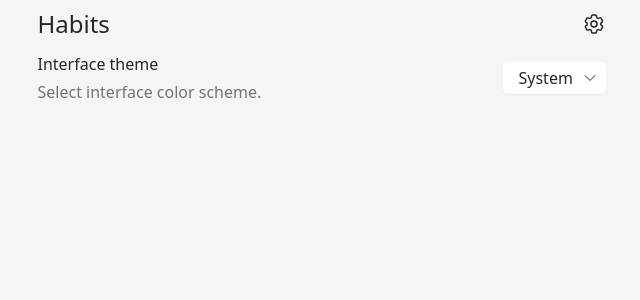
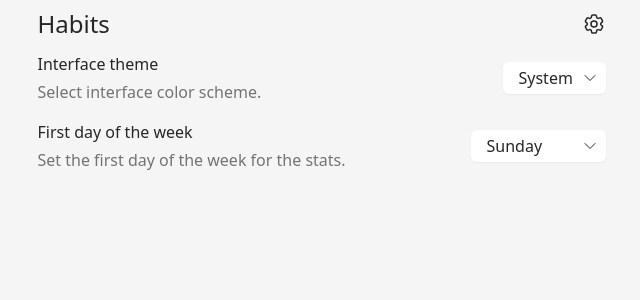
Before and after one commit to pajecawav/repeatable, a React (Vite) app: page /settings in a window 1280 px wide. Shown: the top 300 px of the page, without its empty margins (311-951 px from the left). Built offline with nearby package versions, Linux system fonts and the light colour scheme.

Commit message:
make first day of the week configurable

```diff
--- a/src/components/HabitHistoryCalendar/index.tsx
+++ b/src/components/HabitHistoryCalendar/index.tsx
@@ -1,5 +1,6 @@
 import { useMediaQuery } from "@/hooks/useMediaQuery";
 import { getDateKey } from "@/lib";
+import { settingsStore } from "@/stores/settingsStore";
 import { DateKey, Habit } from "@/types";
 import { cn } from "@/utils";
 import { ChevronLeftIcon, ChevronRightIcon } from "@heroicons/react/24/outline";
@@ -39,9 +40,14 @@ export const HabitHistoryCalendar = observer(
 				const endDate = dayjs().subtract(offset, "weeks");
 				const nowDateKey = getDateKey(new Date());
 
-				const startDate = endDate
+				let startDate = endDate
 					.startOf("week")
-					.subtract(totalWeeks - 1, "weeks");
+					.subtract(totalWeeks, "weeks")
+					.add(settingsStore.startOfWeek, "day");
+
+				if (endDate.diff(startDate, "weeks") >= totalWeeks) {
+					startDate = startDate.add(1, "weeks");
+				}
 
 				const weeks: number[][] = [];
 
@@ -84,7 +90,11 @@ export const HabitHistoryCalendar = observer(
 							<button onClick={shiftLeft}>
 								<ChevronLeftIcon className="w-6 sm:w-5" />
 							</button>
-							<button onClick={shiftRight}>
+							<button
+								className="disabled:text-neutral-300 dark:disabled:text-neutral-700"
+								onClick={shiftRight}
+								disabled={offset === 0}
+							>
 								<ChevronRightIcon className="w-6 sm:w-5" />
 							</button>
 						</div>
@@ -201,12 +211,18 @@ const MonthLabels = memo(function MonthLabels({
 	return <>{labels}</>;
 });
 
-const WeekDayLabels = memo(function WeekDayLabels({
+const WeekDayLabels = observer(function ({
 	totalWeeks,
 }: {
 	totalWeeks: number;
 }) {
-	const weekDays = ["Sun", "Mon", "Tue", "Wed", "Thu", "Fri", "Sat"];
+	let weekDays = ["Sun", "Mon", "Tue", "Wed", "Thu", "Fri", "Sat"];
+
+	const startIndex = settingsStore.startOfWeek;
+	weekDays = [
+		...weekDays.slice(startIndex),
+		...weekDays.slice(0, startIndex),
+	];
 
 	return (
 		<g
--- a/src/components/HabitProgressChart.tsx
+++ b/src/components/HabitProgressChart.tsx
@@ -1,3 +1,4 @@
+import { settingsStore } from "@/stores/settingsStore";
 import { Habit } from "@/types";
 import { formatValue } from "@/utils";
 import dayjs from "dayjs";
@@ -99,6 +100,7 @@ export const HabitProgressChart = observer(
 					if (today.isSame(date, "day")) {
 						result.day.value += data.value;
 					}
+					// TODO: doesn't respect `settings.startOfWeek`
 					if (today.isSame(date, "week")) {
 						result.week.value += data.value;
 					}
--- a/src/pages/settings.tsx
+++ b/src/pages/settings.tsx
@@ -1,4 +1,5 @@
 import { Select } from "@/components/Select";
+import { settingsStore, WeekDay } from "@/stores/settingsStore";
 import { Theme, themeStore } from "@/stores/themeStore";
 import { observer } from "mobx-react-lite";
 import { ReactNode } from "react";
@@ -21,7 +22,7 @@ function Description({ children }: { children: ReactNode }) {
 
 export const SettingsPage = observer(() => {
 	return (
-		<div className="mt-1">
+		<div className="mt-1 flex flex-col gap-4">
 			<Section>
 				<InfoContainer>
 					<Title>Interface theme</Title>
@@ -36,6 +37,29 @@ export const SettingsPage = observer(() => {
 					<option value="dark">Dark</option>
 				</Select>
 			</Section>
+
+			<Section>
+				<InfoContainer>
+					<Title>First day of the week</Title>
+					<Description>
+						Set the first day of the week for the stats.
+					</Description>
+				</InfoContainer>
+				<Select
+					onChange={e =>
+						settingsStore.setStartOfWeek(+e.target.value as WeekDay)
+					}
+					value={settingsStore.startOfWeek}
+				>
+					<option value="0">Sunday</option>
+					<option value="1">Monday</option>
+					<option value="2">Tuesday</option>
+					<option value="3">Wednesday</option>
+					<option value="4">Thursday</option>
+					<option value="5">Friday</option>
+					<option value="6">Saturday</option>
+				</Select>
+			</Section>
 		</div>
 	);
 });
--- /dev/null
+++ b/src/stores/settingsStore.ts
@@ -0,0 +1,47 @@
+import { autorun, makeAutoObservable } from "mobx";
+
+const SETTINGS_KEY = "habits.settings";
+
+export type WeekDay = 0 | 1 | 2 | 3 | 4 | 5 | 6;
+
+interface Settings {
+	startOfWeek: WeekDay;
+}
+
+function saveSettings(settings: Settings) {
+	localStorage.setItem(SETTINGS_KEY, JSON.stringify(settings));
+}
+function loadSettings(): Settings | null {
+	const value = localStorage.getItem(SETTINGS_KEY);
+	return value ? JSON.parse(value) : null;
+}
+
+const savedSettings = loadSettings();
+
+class SettingsStore implements Settings {
+	startOfWeek = savedSettings?.startOfWeek ?? 0;
+
+	constructor() {
+		makeAutoObservable(this);
+	}
+
+	updateSettings({ startOfWeek }: Partial<Settings>) {
+		if (startOfWeek !== undefined) {
+			this.startOfWeek = startOfWeek;
+		}
+	}
+
+	setStartOfWeek(value: WeekDay) {
+		this.startOfWeek = value;
+	}
+}
+
+export const settingsStore = new SettingsStore();
+
+autorun(() => saveSettings(settingsStore));
+
+window.addEventListener("storage", event => {
+	if (event.key === SETTINGS_KEY && event.newValue) {
+		settingsStore.updateSettings(JSON.parse(event.newValue) as Settings);
+	}
+});
```
